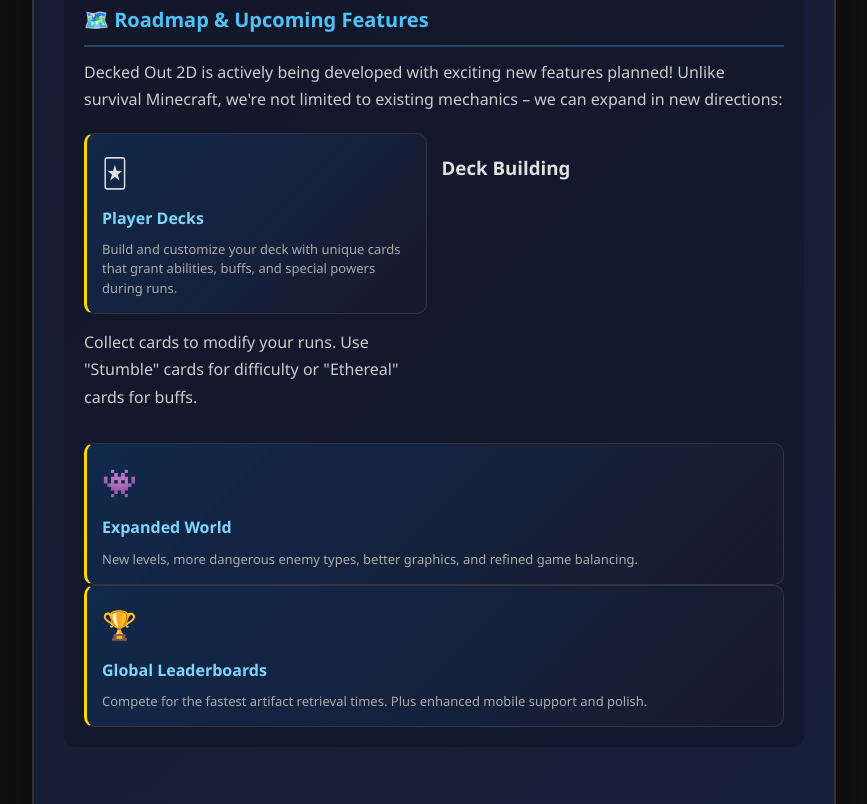
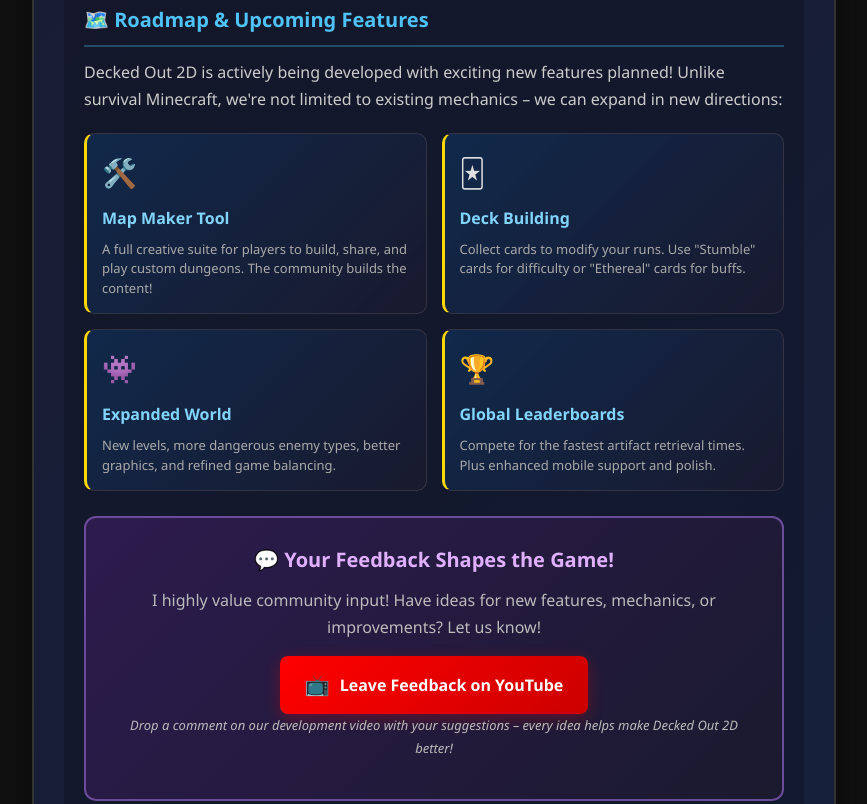
Before and after one commit to SamSeenX/DeckedOut2D, a website with bundled scripts: page public/index.html in a window 1280 px wide. Shown: the part 1996-2800 px from the top of the page, without its empty margins (206-1073 px from the left). Built offline with nearby package versions, Linux system fonts and the light colour scheme.

Commit message:
fix(index): Repair Roadmap HTML structure and restore FAQ CSS scope

```diff
--- a/public/index.html
+++ b/public/index.html
@@ -266,24 +266,30 @@
 
                 <div class="roadmap-grid">
                     <div class="roadmap-item planned">
+                        <span class="roadmap-icon">🛠️</span>
+                        <h3>Map Maker Tool</h3>
+                        <p>A full creative suite for players to build, share, and play custom dungeons. The community
+                            builds the content!</p>
+                    </div>
+
+                    <div class="roadmap-item planned">
                         <span class="roadmap-icon">🃏</span>
-                        <h3>Player Decks</h3>
-                        <p>Build and customize your deck with unique cards that grant abilities, buffs, and special
-                            powers during runs.</p>
-                    </div>
                         <h3>Deck Building</h3>
                         <p>Collect cards to modify your runs. Use "Stumble" cards for difficulty or "Ethereal" cards for
                             buffs.</p>
                     </div>
+
                     <div class="roadmap-item planned">
                         <span class="roadmap-icon">👾</span>
                         <h3>Expanded World</h3>
                         <p>New levels, more dangerous enemy types, better graphics, and refined game balancing.</p>
                     </div>
+
                     <div class="roadmap-item planned">
                         <span class="roadmap-icon">🏆</span>
                         <h3>Global Leaderboards</h3>
-                    <p>Compete for the fastest artifact retrieval times. Plus enhanced mobile support and polish.</p>
+                        <p>Compete for the fastest artifact retrieval times. Plus enhanced mobile support and polish.
+                        </p>
                     </div>
                 </div>
 
```
Lines whose indentation alone changed are shown as unchanged.
